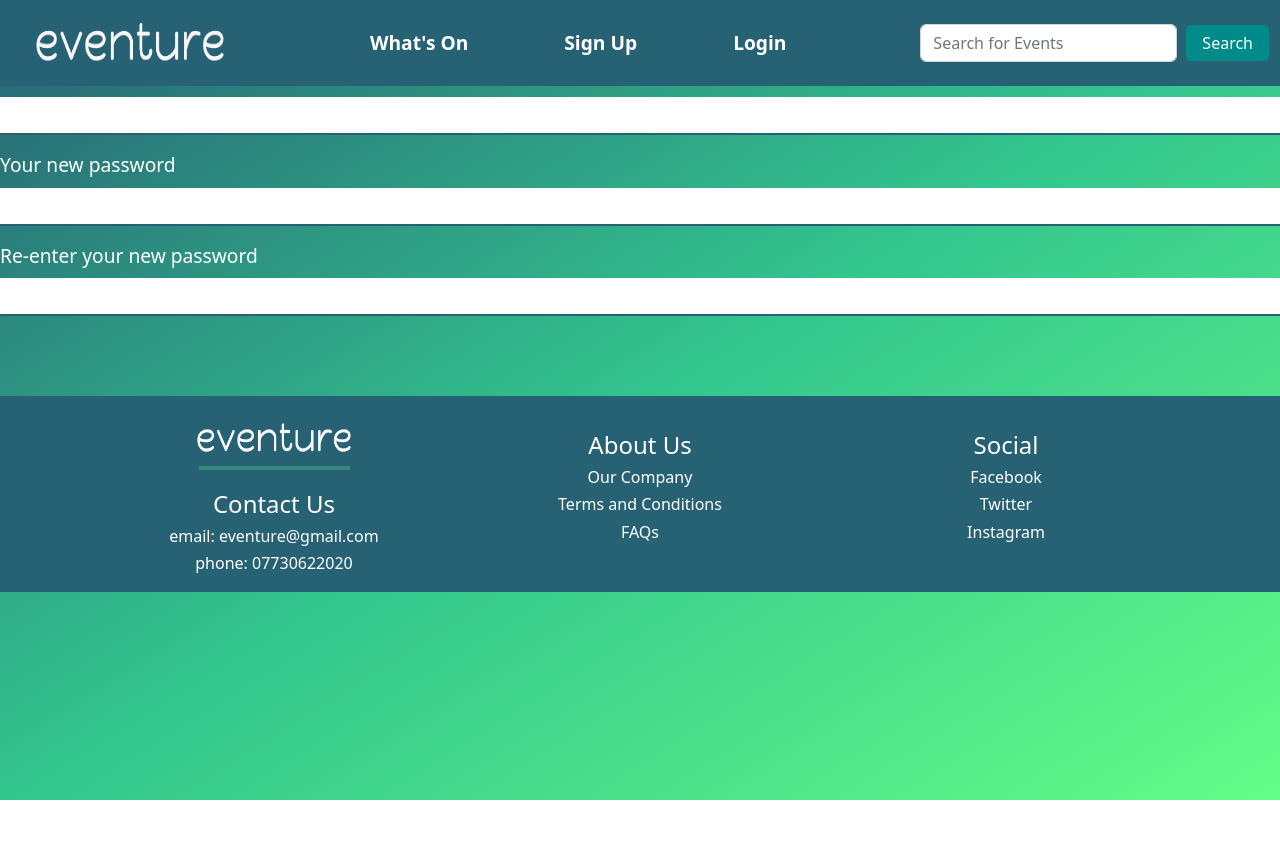
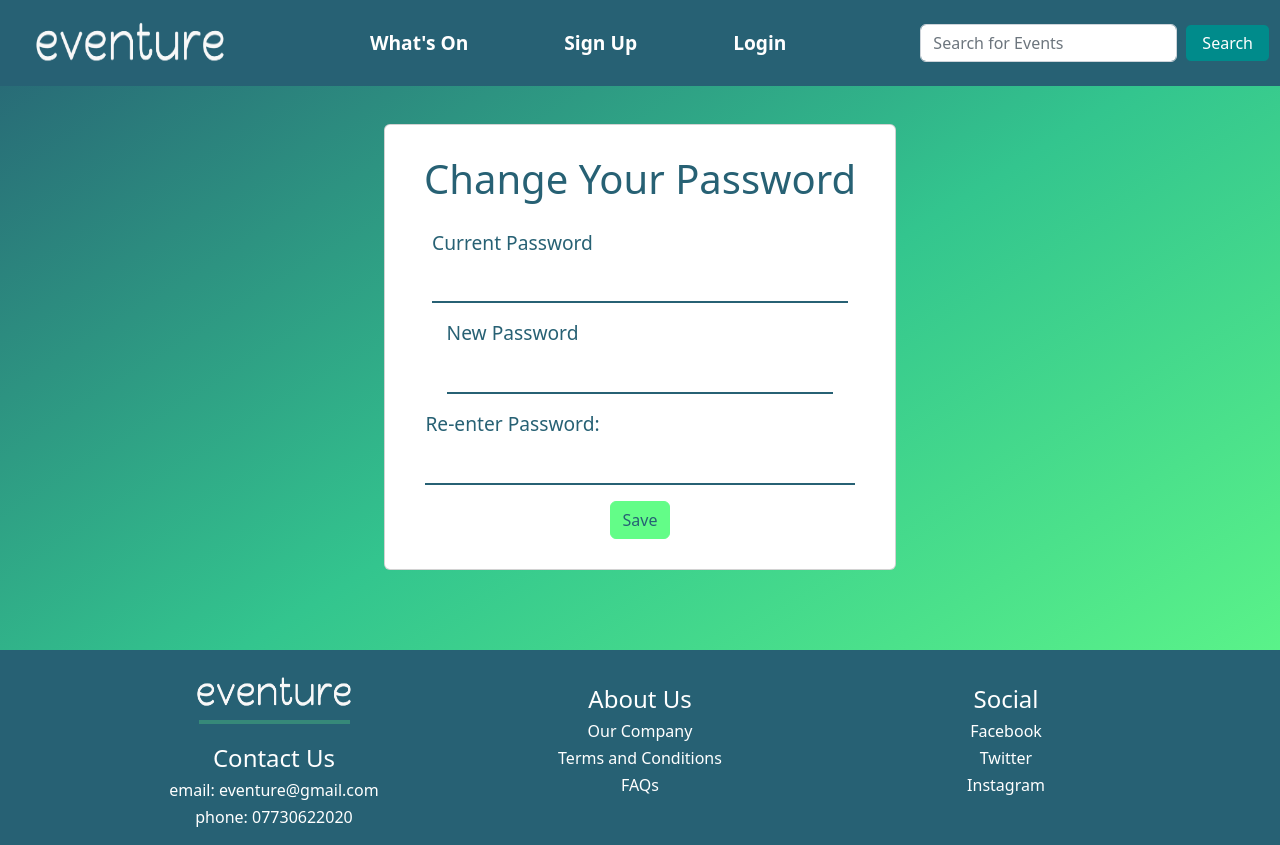
Before and after one commit to ctom11/event_app_project, a React (Create React App) app in the folder cep-project/: page /changepassword/1 in a window 1280 px wide. Before the commit the page ends 800 px from the top, so only its background shows below. Built offline with nearby package versions, Linux system fonts and the light colour scheme; no server answers.

Commit message:
update bio working

```diff
--- a/cep-project/src/pages/userprofile/ChangeName.js
+++ b/cep-project/src/pages/userprofile/ChangeName.js
@@ -19,8 +19,7 @@ export const ChangeName = () => {
                 headers: {
                     accessToken: localStorage.getItem("accessToken"),
                 },
-            }
-        ).then((Response) => {
+            }).then((Response) => {
             if (Response.data.error) {
               alert(Response.data.error);
             } else {
--- a/cep-project/src/pages/userprofile/ChangePassword.js
+++ b/cep-project/src/pages/userprofile/ChangePassword.js
@@ -1,27 +1,52 @@
 import React, { useState } from "react";
+import { useParams, useNavigate } from "react-router-dom";
+import { Card } from "react-bootstrap";
+import Axios from 'axios';
 import './Userprofile.css';
 
 export const ChangePassword = () => {
 
+    let navigate = useNavigate()
+
     const [newPassword, setNewPassword] = useState('')
+    let { id } = useParams();
+
+    const changePassword = () => {
+        Axios.post(`http://localhost:3001/useraccount/changepassword/${id}`, {
+            updatedPassword: newPassword},
+            {
+                headers: {
+                    accessToken: localStorage.getItem("accessToken"),
+                },
+            }).then((Response) => {
+            if (Response.data.error) {
+              alert(Response.data.error);
+            } else {
+              console.log(Response.data);
+              navigate(`/userprofile/${id}`);
+            }
+            window.location.reload();
+        });
+    };
 
     return (
 
-        <div>
+        <Card className="change-name-div">
+            <h1 className="change-title-password">Change Your Password</h1>
             <div className="mb-3">
-                <label htmlFor="inputpassword" className="form-label">Your current password:</label>
-                <input type="password" className="form-control login" id="inputpassword"></input>
+                <label htmlFor="inputcurrentpassword" className="form-label change-label">Current Password</label>
+                <input type="password" className="form-control login change-input" id="inputcurrentpassword"></input>
             </div>
             <div className="mb-3">
-                <label htmlFor="inputpassword" className="form-label">Your new password</label>
-                <input type="password" className="form-control login" id="inputpassword"
-                onChange={(e) => {setNewPassword(e.target.value);}}></input>
+                <label htmlFor="inputcurrentpassword" className="form-label change-label">New Password</label>
+                <input type="password" className="form-control login change-input" id="inputcurrentpassword"></input>
             </div>
             <div className="mb-3">
-                <label htmlFor="inputpassword" className="form-label">Re-enter your new password</label>
-                <input type="password" className="form-control login" id="inputpassword"></input>
+                <label htmlFor="inputreenterpassword" className="form-label change-label">Re-enter Password:</label>
+                <input type="password" className="form-control login change-input" id="inputreenterpassword"></input>
             </div>
-        </div>
+            <button type="submit" className="btn btn-primary eventure-btn change-btn" onClick={changePassword}>Save</button>
+        </Card>
     )
 
 }
--- a/cep-project/src/pages/userprofile/Userprofile.css
+++ b/cep-project/src/pages/userprofile/Userprofile.css
@@ -126,6 +126,12 @@
     margin-top: 30px;
 }
 
+.change-title-password {
+    color: #276174;
+    margin-top: 30px;
+    margin-bottom: 5%;
+}
+
 .change-label {
     color: #276174;
     float: left;
--- a/cep-project/src/pages/userprofile/Userprofile.js
+++ b/cep-project/src/pages/userprofile/Userprofile.js
@@ -61,9 +61,18 @@ export const Userprofile = () => {
   const [userBio, setUserBio] = useState("");
   const UpdateBio = () => {
     Axios.post(`http://localhost:3001/useraccount/updatebio/${id}`, {
-        userBio: userBio
-    }).then(() => {
-        alert("bio successfully updated");
+      userBio: userBio },
+       {
+        headers: {
+            accessToken: localStorage.getItem("accessToken"),
+        }
+    }).then((Response) => {
+      if (Response.data.error) {
+        alert(Response.data.error);
+      } else {
+      alert("bio successfully updated" + userBio);
+      window.location.reload();
+      }
     });
   };
 
@@ -165,7 +174,6 @@ export const Userprofile = () => {
             </Card.Body>
           </Card>
           <Card>
-            <Card.Img variant="top" src="holder.js/100px160" />
             <Card.Body>
               <Card.Title className="profile-title">Posted Events</Card.Title>
               <Card.Text className="profile-text">
```
